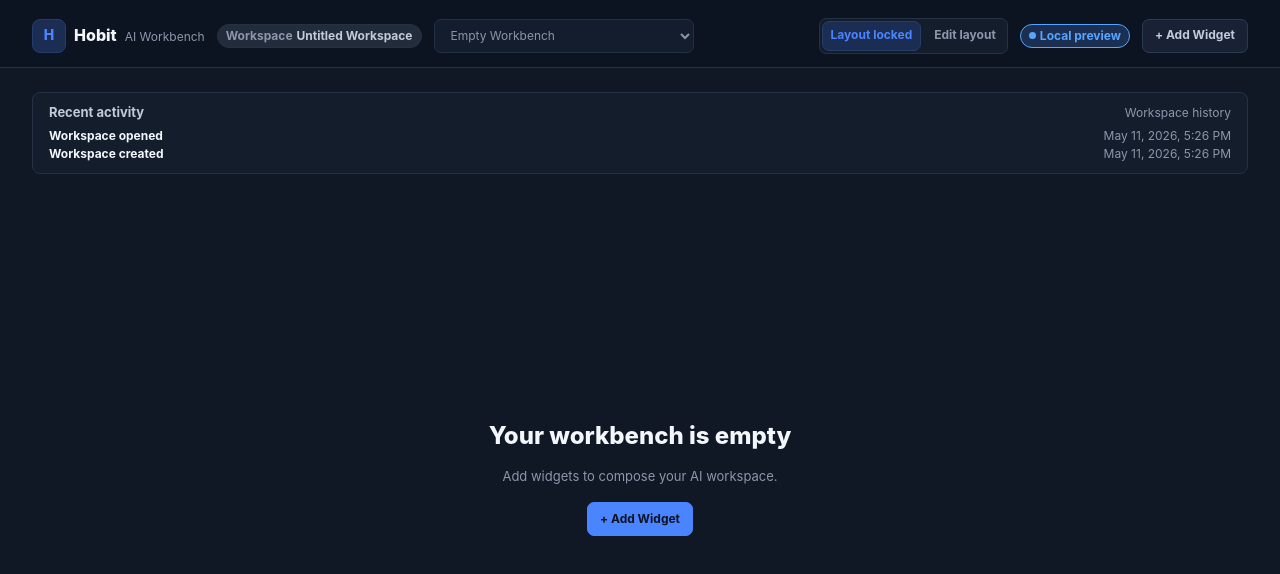
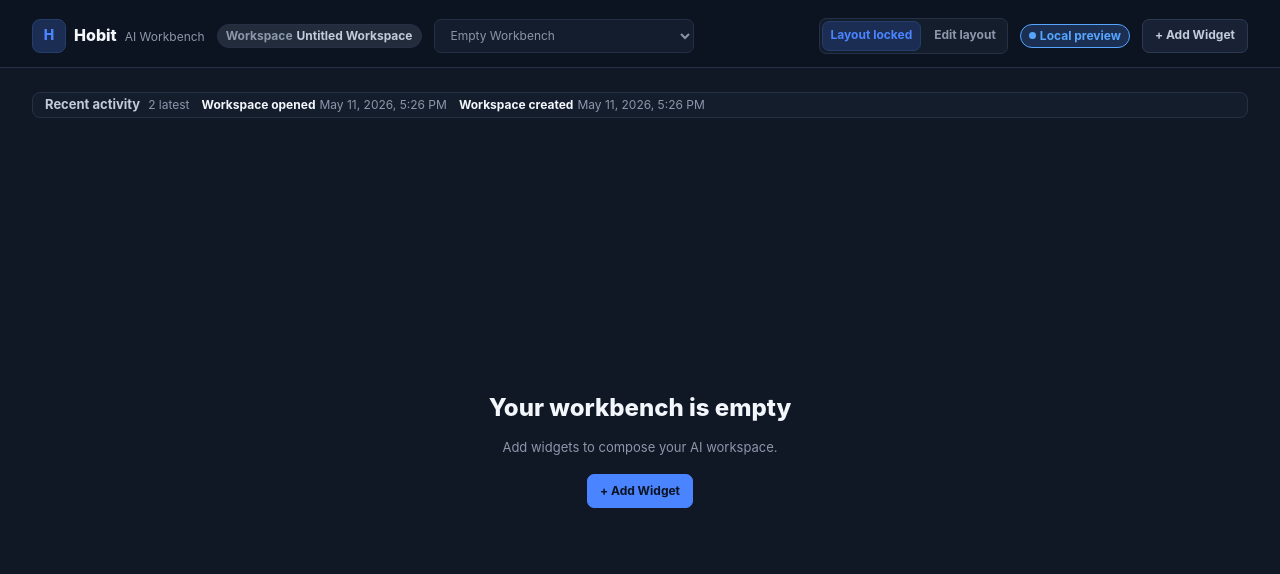
Before and after one commit to d-koshelev/Hobit, a React (Vite) app in the folder apps/desktop/frontend/: page / in a window 1280 px wide. Both pictures are taken after a click on the button "Create Workspace". Shown: the top 574 px of the page. Built offline with nearby package versions, Linux system fonts and the light colour scheme.

Commit message:
frontend: compact workbench activity and widget headers

```diff
--- a/apps/desktop/frontend/src/design-system/WidgetFrame.tsx
+++ b/apps/desktop/frontend/src/design-system/WidgetFrame.tsx
@@ -28,7 +28,7 @@ type WidgetFrameProps = {
   onLoadLogs?: () => Promise<WidgetFrameLogEntry[]>;
   style?: CSSProperties;
   status?: ReactNode;
-  subtitle: string;
+  subtitle?: string;
   title: string;
 };
 
@@ -123,7 +123,7 @@ export function WidgetFrame({
             <h2 className="widget-title">{title}</h2>
             {status ? <div className="widget-status">{status}</div> : null}
           </div>
-          <p className="widget-subtitle">{subtitle}</p>
+          {subtitle ? <p className="widget-subtitle">{subtitle}</p> : null}
         </div>
         <div className="widget-actions">
           {actions}
--- a/apps/desktop/frontend/src/styles/widget-frame.css
+++ b/apps/desktop/frontend/src/styles/widget-frame.css
@@ -28,8 +28,8 @@
   align-items: flex-start;
   justify-content: space-between;
   flex-wrap: wrap;
-  gap: var(--space-md);
-  padding: var(--space-lg) var(--space-lg) var(--space-sm);
+  gap: var(--space-sm);
+  padding: var(--space-md) var(--space-lg) var(--space-xs);
 }
 
 .widget-header-movable {
@@ -47,7 +47,7 @@
 
 .widget-header-movable::before {
   position: absolute;
-  top: var(--space-sm);
+  top: var(--space-xs);
   left: var(--space-lg);
   width: 28px;
   height: 2px;
--- a/apps/desktop/frontend/src/styles/workbench-shell.css
+++ b/apps/desktop/frontend/src/styles/workbench-shell.css
@@ -418,23 +418,29 @@
 
 .workbench-activity {
   display: grid;
-  gap: var(--space-sm);
+  grid-template-columns: auto minmax(0, 1fr) auto;
+  align-items: center;
+  gap: var(--space-xs) var(--space-md);
   border: 1px solid var(--color-border-subtle);
   border-radius: var(--radius-lg);
   background: var(--color-widget-surface);
-  padding: var(--space-md) var(--space-lg);
+  padding: var(--space-xs) var(--space-md);
 }
 
-.workbench-activity-header,
-.workbench-activity-item {
+.workbench-activity-expanded {
+  grid-template-columns: 1fr auto;
+  align-items: start;
+}
+
+.workbench-activity-header {
   display: flex;
   align-items: baseline;
-  justify-content: space-between;
-  gap: var(--space-md);
+  gap: var(--space-sm);
+  min-width: 0;
 }
 
 .workbench-activity-title,
-.workbench-activity-context,
+.workbench-activity-count,
 .workbench-activity-empty {
   margin: 0;
 }
@@ -446,7 +452,7 @@
   line-height: var(--line-tight);
 }
 
-.workbench-activity-context,
+.workbench-activity-count,
 .workbench-activity-time,
 .workbench-activity-empty {
   color: var(--color-text-muted);
@@ -455,11 +461,27 @@
 }
 
 .workbench-activity-list {
-  display: grid;
-  gap: var(--space-xs);
+  display: flex;
+  min-width: 0;
+  align-items: baseline;
+  gap: var(--space-md);
+  overflow: hidden;
   margin: 0;
   padding: 0;
   list-style: none;
+}
+
+.workbench-activity-expanded .workbench-activity-list {
+  grid-column: 1 / -1;
+  display: grid;
+  gap: var(--space-xs);
+}
+
+.workbench-activity-item {
+  display: inline-flex;
+  min-width: 0;
+  align-items: baseline;
+  gap: var(--space-xs);
 }
 
 .workbench-activity-label {
@@ -476,3 +498,19 @@
   flex: 0 0 auto;
   white-space: nowrap;
 }
+
+.workbench-activity-empty {
+  min-width: 0;
+  overflow: hidden;
+  text-overflow: ellipsis;
+  white-space: nowrap;
+}
+
+.workbench-activity-toggle.button {
+  min-height: 28px;
+  padding: 0 var(--space-sm);
+}
+
+.workbench-activity-expanded .workbench-activity-toggle {
+  justify-self: end;
+}
--- a/apps/desktop/frontend/src/workbench/AgentQueuePlaceholderWidget.tsx
+++ b/apps/desktop/frontend/src/workbench/AgentQueuePlaceholderWidget.tsx
@@ -30,7 +30,6 @@ export function AgentQueuePlaceholderWidget({
       onMoveStart={onStartFrameMove}
       style={frameStyle}
       status={<Badge variant="neutral">Placeholder</Badge>}
-      subtitle="Static queue and review inbox preview"
       title={title}
     >
       <div className="agent-queue-placeholder">
--- a/apps/desktop/frontend/src/workbench/AgentRunPlaceholderWidget.tsx
+++ b/apps/desktop/frontend/src/workbench/AgentRunPlaceholderWidget.tsx
@@ -62,7 +62,6 @@ export function AgentRunPlaceholderWidget({
       onMoveStart={onStartFrameMove}
       style={frameStyle}
       status={<Badge variant="neutral">Placeholder</Badge>}
-      subtitle="Static agent run observability preview"
       title={title}
     >
       <div className="agent-run-placeholder">
--- a/apps/desktop/frontend/src/workbench/GitPlaceholderWidget.tsx
+++ b/apps/desktop/frontend/src/workbench/GitPlaceholderWidget.tsx
@@ -124,7 +124,6 @@ export function GitPlaceholderWidget({
       onMoveStart={onStartFrameMove}
       style={frameStyle}
       status={gitFrameStatus(gitStatus, statusError, isRefreshingStatus)}
-      subtitle="Git repository status"
       title={title}
     >
       <section
--- a/apps/desktop/frontend/src/workbench/NotesPlaceholderWidget.tsx
+++ b/apps/desktop/frontend/src/workbench/NotesPlaceholderWidget.tsx
@@ -67,7 +67,6 @@ export function NotesPlaceholderWidget({
       onMoveStart={onStartFrameMove}
       style={frameStyle}
       status={<Badge variant="neutral">Placeholder</Badge>}
-      subtitle="Workspace note draft"
       title={title}
     >
       <textarea
--- a/apps/desktop/frontend/src/workbench/OperationalAgentChatPlaceholderWidget.tsx
+++ b/apps/desktop/frontend/src/workbench/OperationalAgentChatPlaceholderWidget.tsx
@@ -22,7 +22,6 @@ export function OperationalAgentChatPlaceholderWidget({
       onMoveStart={onStartFrameMove}
       style={frameStyle}
       status={<Badge variant="neutral">Placeholder</Badge>}
-      subtitle="Operational agent chat placeholder"
       title={title}
     >
       <div aria-label="Static agent chat preview" className="agent-chat-preview">
--- a/apps/desktop/frontend/src/workbench/TemplateLibraryPlaceholderWidget.tsx
+++ b/apps/desktop/frontend/src/workbench/TemplateLibraryPlaceholderWidget.tsx
@@ -28,7 +28,6 @@ export function TemplateLibraryPlaceholderWidget({
       onMoveStart={onStartFrameMove}
       style={frameStyle}
       status={<Badge variant="neutral">Placeholder</Badge>}
-      subtitle="Request, Response, and workflow surface"
       title={title}
     >
       <div className="template-library-placeholder">
--- a/apps/desktop/frontend/src/workbench/TerminalPlaceholderWidget.tsx
+++ b/apps/desktop/frontend/src/workbench/TerminalPlaceholderWidget.tsx
@@ -21,7 +21,6 @@ export function TerminalPlaceholderWidget({
       onMoveStart={onStartFrameMove}
       style={frameStyle}
       status={<Badge variant="neutral">Placeholder</Badge>}
-      subtitle="Terminal runtime placeholder"
       title={title}
     >
       <div className="empty-state">
--- a/apps/desktop/frontend/src/workbench/WorkbenchActivity.tsx
+++ b/apps/desktop/frontend/src/workbench/WorkbenchActivity.tsx
@@ -1,28 +1,42 @@
+import { useState } from "react";
+
+import { Button } from "../design-system/Button";
 import type { WorkbenchEventView } from "./types";
 
 const RECENT_ACTIVITY_LIMIT = 5;
+const COLLAPSED_ACTIVITY_LIMIT = 2;
 
 type WorkbenchActivityProps = {
   events: WorkbenchEventView[];
 };
 
 export function WorkbenchActivity({ events }: WorkbenchActivityProps) {
+  const [isExpanded, setIsExpanded] = useState(false);
   const recentEvents = events.slice(-RECENT_ACTIVITY_LIMIT).reverse();
+  const visibleEvents = isExpanded
+    ? recentEvents
+    : recentEvents.slice(0, COLLAPSED_ACTIVITY_LIMIT);
+  const hasExpandableActivity = recentEvents.length > COLLAPSED_ACTIVITY_LIMIT;
+  const activityClassName = isExpanded
+    ? "workbench-activity workbench-activity-expanded"
+    : "workbench-activity";
 
   return (
     <aside
       aria-labelledby="workbench-activity-title"
-      className="workbench-activity"
+      className={activityClassName}
     >
       <div className="workbench-activity-header">
         <h2 className="workbench-activity-title" id="workbench-activity-title">
           Recent activity
         </h2>
-        <p className="workbench-activity-context">Workspace history</p>
+        <span className="workbench-activity-count">
+          {recentEvents.length > 0 ? `${recentEvents.length} latest` : "Empty"}
+        </span>
       </div>
-      {recentEvents.length > 0 ? (
+      {visibleEvents.length > 0 ? (
         <ol className="workbench-activity-list">
-          {recentEvents.map((event, index) => {
+          {visibleEvents.map((event, index) => {
             const createdAt =
               typeof event.createdAt === "string" ? event.createdAt : "";
 
@@ -49,6 +63,16 @@ export function WorkbenchActivity({ events }: WorkbenchActivityProps) {
       ) : (
         <p className="workbench-activity-empty">No recent activity yet.</p>
       )}
+      {hasExpandableActivity ? (
+        <Button
+          aria-expanded={isExpanded}
+          className="workbench-activity-toggle"
+          onClick={() => setIsExpanded((current) => !current)}
+          variant="ghost"
+        >
+          {isExpanded ? "Show less" : "Show all"}
+        </Button>
+      ) : null}
     </aside>
   );
 }
```
